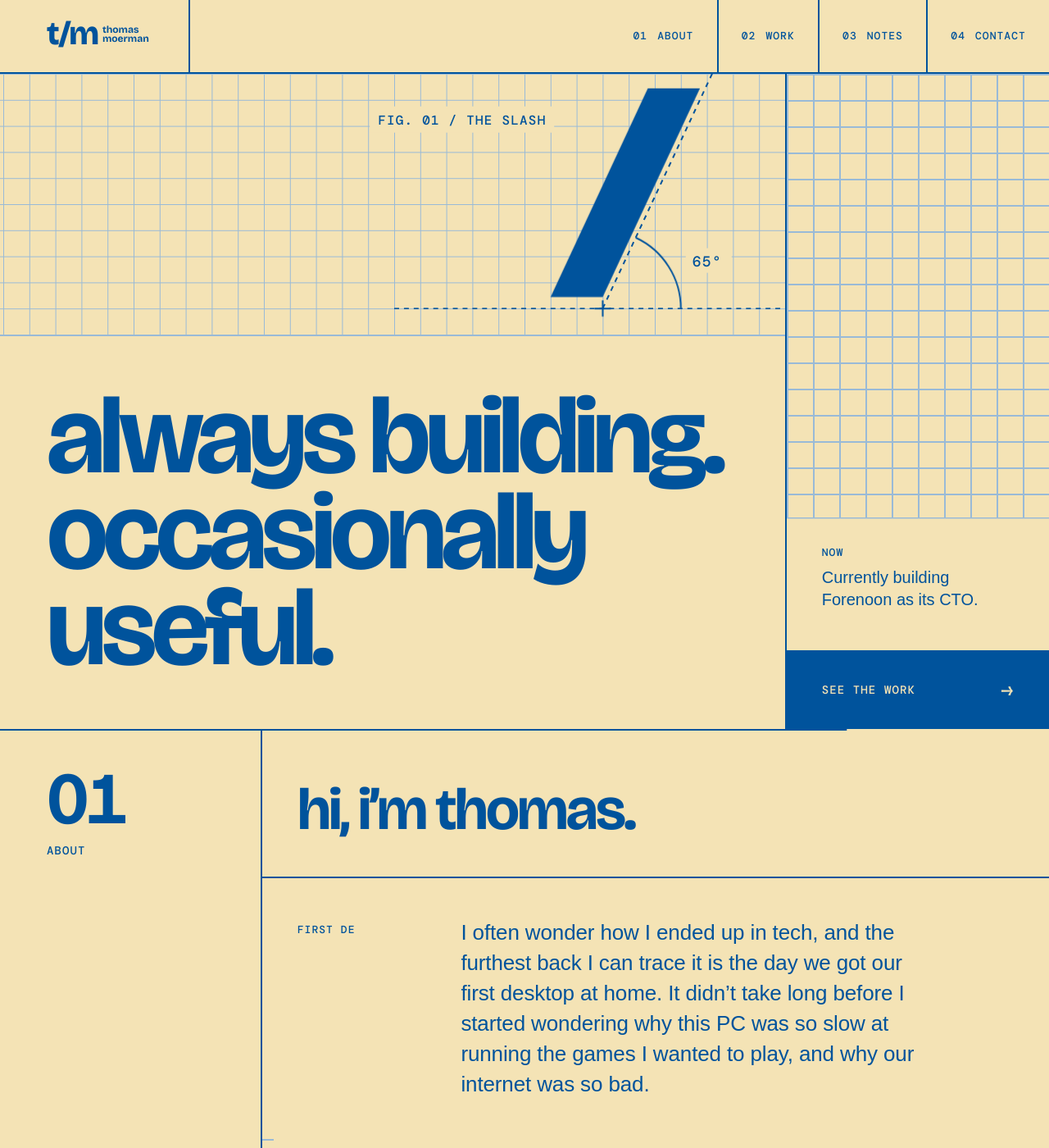
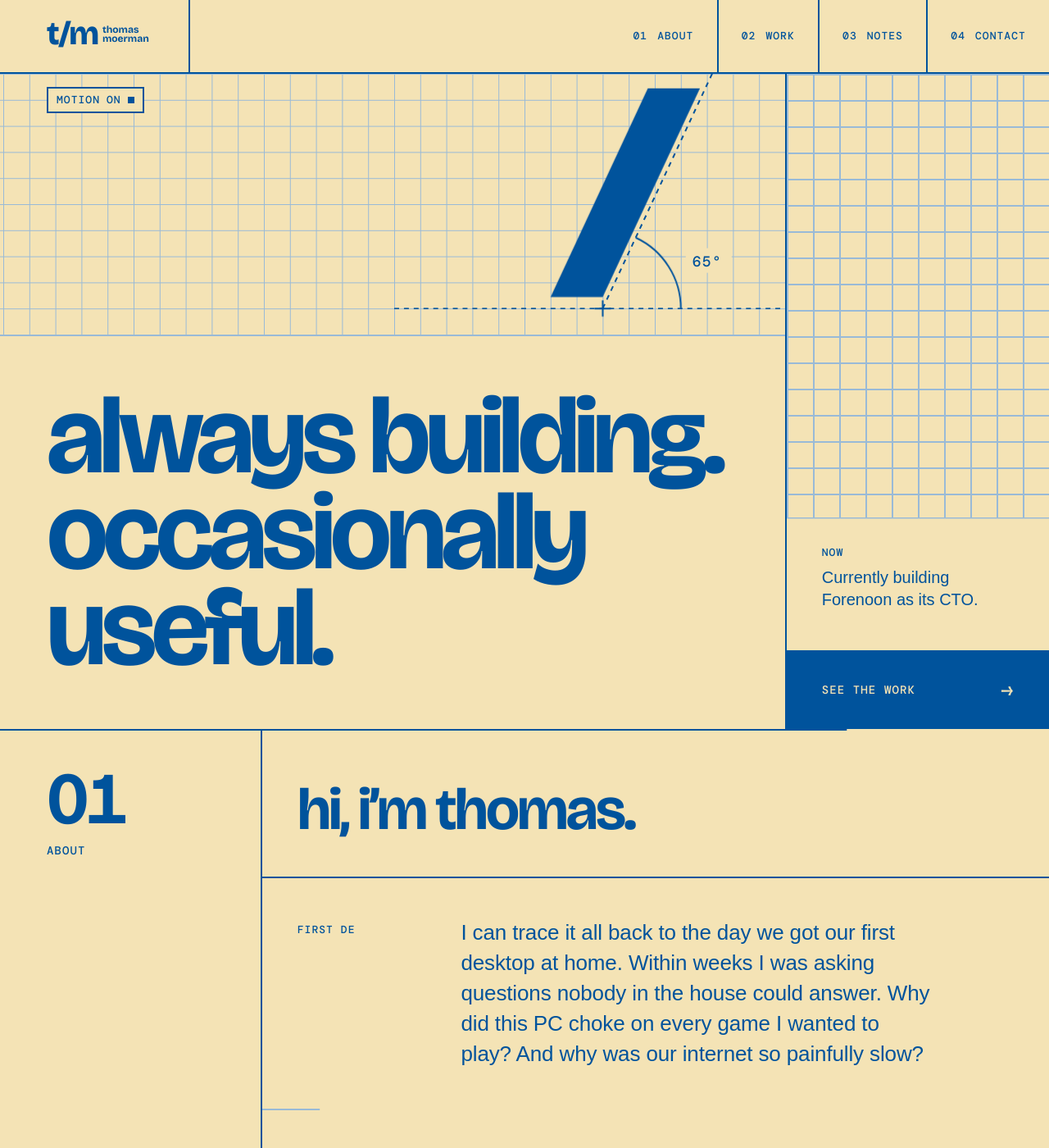
Before and after one commit to thomas-moerman/thomas-moerman.github.io, a Jekyll site: the page built from index.html, in a window 1280 px wide and 1400 px high. Shown: the whole window at 82% size. Built offline with Jekyll 4.4.1, drawn with Linux system fonts in a browser that asks for light colours; some web fonts are replaced; some of the changed text lies outside the part shown.

Commit message:
Rewrite About copy, drop FIG. 01 stamp, add ambient 65° re-measure loop
The hero drawing re-measures its 65° angle every 12s, with a CSS-only
motion switch (WCAG 2.2.2). Off under reduced motion.

Co-Authored-By: Claude Opus 5.5 <noreply@anthropic.com>

```diff
--- a/assets/css/style.css
+++ b/assets/css/style.css
@@ -68,7 +68,8 @@ ul,ol{list-style:none;margin:0;padding:0}
 
 /* hero: title cell (drawing + headline) and a title-block column (grid + now + action) */
 .hero{display:grid;border-bottom:var(--line)}
-.hero-title{display:flex;flex-direction:column;padding-bottom:var(--s5)}
+.hero-title{position:relative;display:flex;flex-direction:column;padding-bottom:var(--s5)}
+.motion-sw,.motion{display:none}             /* shown only where the loop can run */
 .hero-art{height:220px;border-bottom:var(--soft);margin-bottom:var(--s5);overflow:clip}
 .hero-art svg{display:block;width:100%;height:100%}
 .hero-art text{font-family:var(--mono);font-weight:500;letter-spacing:.08em;fill:var(--blue)}
@@ -224,6 +225,8 @@ ul,ol{list-style:none;margin:0;padding:0}
   --e-out:cubic-bezier(.2,.7,.1,1);        /* UI response */
   --e-settle:cubic-bezier(.16,1,.3,1);     /* arrivals: fast in, long settle */
   --e-draw:cubic-bezier(.65,0,.35,1);      /* pen strokes: even acceleration and release */
+  --amb:12s;                               /* ambient keyframe % are written for 12 s */
+  --amb-in:6.4s;                           /* after load (1.7 s) and the 4 "now" blinks (6.2 s) */
   --r-rule:entry 0% entry 45vh;            /* a rule is fully drawn by the time it is ~half way up the screen */
 }
 /* hover / focus: row fill sweeps in from the left, leaves to the right (runs everywhere; instant with reduced motion) */
@@ -242,6 +245,25 @@ ul,ol{list-style:none;margin:0;padding:0}
 @keyframes m-type{from{clip-path:inset(0 100% 0 0)}to{clip-path:inset(0 0 0 0)}}
 @keyframes m-ink{from{font-weight:400}to{font-weight:800}}
 @keyframes m-blink{0%,49.9%{opacity:1}50%,100%{opacity:0}}
+@keyframes a-arc{
+  0%{opacity:1;stroke-dashoffset:0}
+  2.5%{opacity:0;stroke-dashoffset:0;animation-timing-function:steps(1,end)}
+  3.75%{opacity:1;stroke-dashoffset:1;animation-timing-function:cubic-bezier(.65,0,.35,1)}   /* --e-draw */
+  15.4%,100%{opacity:1;stroke-dashoffset:0}
+}
+@keyframes a-needle{
+  0%{opacity:0;transform:rotate(0);stroke-dashoffset:4}                                       /* 4 = baseline dash phase at the pivot */
+  2.5%{opacity:1;transform:rotate(0);stroke-dashoffset:4}
+  3.75%{opacity:1;transform:rotate(0);stroke-dashoffset:4;animation-timing-function:cubic-bezier(.65,0,.35,1)}
+  15.4%,19.6%{opacity:1;transform:rotate(-65deg);stroke-dashoffset:0}                         /* 0 = construction line phase */
+  22.9%,100%{opacity:0;transform:rotate(-65deg);stroke-dashoffset:0}
+}
+@keyframes a-tick{
+  0%{transform:none}
+  15.4%{transform:none;animation-timing-function:cubic-bezier(.2,.7,.1,1)}                     /* --e-out */
+  16.4%{transform:scale(1.06);animation-timing-function:cubic-bezier(.16,1,.3,1)}              /* --e-settle */
+  18.4%,100%{transform:none}
+}
 
 @supports (animation-timeline:view()){
 @media (prefers-reduced-motion:no-preference){
@@ -257,7 +279,6 @@ ul,ol{list-style:none;margin:0;padding:0}
   .hero-art .pivot{transform-box:fill-box;transform-origin:center;animation:m-stamp var(--t-1) var(--e-out) 1.15s both}
   .hero-art .arc{stroke-dasharray:1;animation:m-sweep var(--t-2) var(--e-draw) 1.25s both}
   .hero-art .stamp{transform-box:fill-box;transform-origin:center;animation:m-stamp var(--t-1) var(--e-out) 1.45s both}
-  .hero-art .lfig{animation-delay:1.55s}
   .now{animation:m-fade-up .6s var(--e-settle) .7s both}
   .btn{animation:m-wipe-x .6s var(--e-draw) .85s both}
   .live::after{animation:m-blink 1.1s linear 1.8s 4}   /* 4 blinks, under 5 s, then stays on (WCAG 2.2.2) */
@@ -278,6 +299,23 @@ ul,ol{list-style:none;margin:0;padding:0}
   /* 3. FOOTER: the slash of the mark is drawn last, closing the sheet the hero opened */
   .site-footer{view-timeline-name:--foot}
   .tblock .sl{animation:m-wipe-up linear both;animation-timeline:--foot;animation-range:entry 15% entry 75%}
+
+  /* 5. AMBIENT: every 12 s the drawing re-measures its 65°. One gesture, then 9 s still. The switch removes it. */
+  .motion-sw{display:inline-block}
+  .motion{display:inline-flex;align-items:center;gap:8px;position:absolute;z-index:1;top:var(--s2);left:var(--g);
+    min-height:32px;padding:0 10px;background:var(--anise);border:var(--line);cursor:pointer;
+    transition:background-color var(--t-1) var(--e-out);animation:m-fade-up .6s var(--e-settle) 1.7s both}
+  .motion:hover{background:var(--pale)}
+  .motion-sw:focus-visible+.motion{outline:3px solid var(--deep);outline-offset:2px}
+  .motion::after{content:"";width:.62em;height:.62em;border:2px solid currentColor}
+  .motion-sw:checked+.motion::after{background:currentColor}
+  .motion .st::before{content:"off"}
+  .motion-sw:checked+.motion .st::before{content:"on"}
+
+  .hero-art .needle{transform-box:view-box;transform-origin:1056px 288px}
+  .motion-sw:checked~.hero-art .arc{animation:m-sweep var(--t-2) var(--e-draw) 1.25s both,a-arc var(--amb) linear var(--amb-in) infinite}
+  .motion-sw:checked~.hero-art .needle{animation:a-needle var(--amb) linear var(--amb-in) infinite}
+  .motion-sw:checked~.hero-art .l65{animation:m-stamp var(--t-1) var(--e-out) 1.45s both,a-tick var(--amb) linear var(--amb-in) infinite}
 }}
 
 /* 4. PAGE TO POST: cross-document view transition (progressive; ignored where unsupported) */
--- a/index.html
+++ b/index.html
@@ -3,6 +3,8 @@ layout: default
 ---
 <section class="hero" aria-labelledby="hero-h">
   <div class="hero-title">
+    <input class="sr motion-sw" type="checkbox" role="switch" id="motion" checked>
+    <label class="motion label" for="motion"><span class="sr">background </span>motion <span class="st" aria-hidden="true"></span></label>
     <div class="hero-art" aria-hidden="true">
       <svg viewBox="0 0 1280 320" preserveAspectRatio="xMaxYMid slice" focusable="false">
         <defs><pattern id="sq" width="32" height="32" patternUnits="userSpaceOnUse"><path d="M32 0H0V32" fill="none" stroke="#99BAD7" stroke-width="2"/></pattern></defs>
@@ -10,6 +12,7 @@ layout: default
         <!-- baseline and the slash's construction line -->
         <line class="base" x1="800" y1="288" x2="1280" y2="288" stroke="#00539C" stroke-width="2" stroke-dasharray="6 6"/>
         <line class="cons" x1="1056" y1="288" x2="1213.6" y2="-49.9" stroke="#00539C" stroke-width="2" stroke-dasharray="6 6"/>
+        <line class="needle" x1="1056" y1="288" x2="1184" y2="288" stroke="#00539C" stroke-width="2" stroke-dasharray="6 6" opacity="0"/>
         <!-- the slash: 64 wide, 256 high, 65° -->
         <g class="move"><polygon class="slash" points="992,288 1111.4,32 1175.4,32 1056,288" fill="#00539C"/></g>
         <!-- angle -->
@@ -17,8 +20,6 @@ layout: default
         <path class="pivot" d="M1046 288h20M1056 278v20" stroke="#00539C" stroke-width="2"/>
         <g class="stamp l65"><rect x="1158" y="214" width="56" height="30" fill="#F4E3B5"/>
         <text x="1166" y="236" font-size="18">65°</text></g>
-        <g class="stamp lfig"><rect x="770" y="40" width="226" height="32" fill="#F4E3B5"/>
-        <text x="780" y="62" font-size="16">FIG. 01 / THE SLASH</text></g>
       </svg>
     </div>
     <h1 id="hero-h"><span class="w" style="--i:0"><span>always</span></span> <span class="w" style="--i:1"><span>building.</span></span> <span class="w" style="--i:2"><span>occasionally</span></span> <span class="w" style="--i:3"><span>useful.</span></span></h1>
@@ -35,13 +36,13 @@ layout: default
   <div class="sec-body">
     <div class="about-head"><h3>Hi, I’m Thomas.</h3></div>
     <ol class="story">
-      <li><span class="note label" style="--c:13">first desktop</span><p>I often wonder how I ended up in tech, and the furthest back I can trace it is the day we got our first desktop at home. It didn’t take long before I started wondering why this PC was so slow at running the games I wanted to play, and why our internet was so bad.</p></li>
-      <li><span class="note label" style="--c:10">the it guy</span><p>For the second one, help arrived in the form of an older man, a colleague of my father who claimed to be “an IT guy”. I still remember the long hairs growing out of his ears and how he kept pulling at them while he stared at the screen. I watched him click “Troubleshoot internet connection” ten times in a row, as if the eleventh time might finally work. It never did. He left without fixing anything, and it frustrated me so much that I sat down and started digging into it myself, until I fixed it.</p></li>
-      <li><span class="note label" style="--c:10">underneath</span><p>That moment stuck with me. Fixing our internet wasn’t such a big deal, but it left me with a fascination for how the digital world around me actually worked, and with the feeling that clicking until something works is never enough. I wanted to understand what was happening underneath, and that feeling has never really left.</p></li>
-      <li><span class="note label" style="--c:8">the army</span><p>School was a different story. I wasn’t a good student when I was young. For a long time I blamed my environment, but at the end of the day it was me, and that is what pushed me towards a job in the military first. I enjoyed it for a while, but at some point I felt I no longer fit in that environment, and I decided to leave. I didn’t leave empty-handed, though. The army gave me a strong ethical compass and a discipline that I still carry with me.</p></li>
-      <li><span class="note label" style="--c:6">msc ai</span><p>Leaving gave me a renewed energy I hadn’t felt before, and for the first time I turned out to be a good student. I went on to get an MSc in Artificial Intelligence, which was pretty cool, and it brought me right back to that old urge to understand how things work underneath.</p></li>
-      <li><span class="note label" style="--c:8">honestly</span><p>I’ve never been a great developer, and I’ll be honest about that. What I can do is make AI do great things, and I firmly believe in its potential. I think we have only scratched the surface of what it can do, even if not everyone sees or feels that yet.</p></li>
-      <li><span class="note label" style="--c:5">today</span><p>Today I’m the CTO of Forenoon, a small startup. I want to build great things, keep learning, and help others along the way. Pretty much what that kid behind our first desktop wanted too, just with better internet now.</p></li>
+      <li><span class="note label" style="--c:13">first desktop</span><p>I can trace it all back to the day we got our first desktop at home. Within weeks I was asking questions nobody in the house could answer. Why did this PC choke on every game I wanted to play? And why was our internet so painfully slow?</p></li>
+      <li><span class="note label" style="--c:10">the it guy</span><p>Help with the internet arrived in the form of an older colleague of my father, a man who introduced himself as “an IT guy”. I can still picture the long hairs growing out of his ears and the way he tugged at them while he stared at the screen. He clicked “Troubleshoot internet connection” ten times in a row, as if the eleventh try might be the lucky one. It never was. He left without fixing a thing, and that annoyed me so much that I sat down, started digging, and didn’t stop until it worked.</p></li>
+      <li><span class="note label" style="--c:10">underneath</span><p>Fixing our internet was no big deal. What it left behind was. I suddenly wanted to know how the digital world around me actually worked, and I had learned that clicking until something works is never enough. I wanted to see what happens underneath. I still do.</p></li>
+      <li><span class="note label" style="--c:8">the army</span><p>School was another story. I was not a good student. For years I blamed my surroundings, but the truth is that it was me, and that is how I ended up in the military. I liked it for a while, until I felt I no longer belonged there, so I left. I didn’t leave empty-handed, though. The army gave me a strong ethical compass and a discipline I still rely on every day.</p></li>
+      <li><span class="note label" style="--c:6">msc ai</span><p>Leaving gave me an energy I hadn’t felt before, and for the first time in my life I turned out to be a good student. I went on to earn an MSc in Artificial Intelligence, and it led me straight back to that old urge to understand how things work underneath.</p></li>
+      <li><span class="note label" style="--c:8">honestly</span><p>I have never been a great developer, and I won’t pretend otherwise. What I am good at is getting AI to do great things, and I believe in it completely. We have barely scratched the surface of what it can do, even if not everyone sees it yet.</p></li>
+      <li><span class="note label" style="--c:5">today</span><p>Today I’m the CTO of Forenoon, a small startup. I want to build great things, keep learning, and help others along the way. That is pretty much what the kid behind our first desktop wanted too. The internet is just a lot better now.</p></li>
     </ol>
   </div>
 </section>
```
